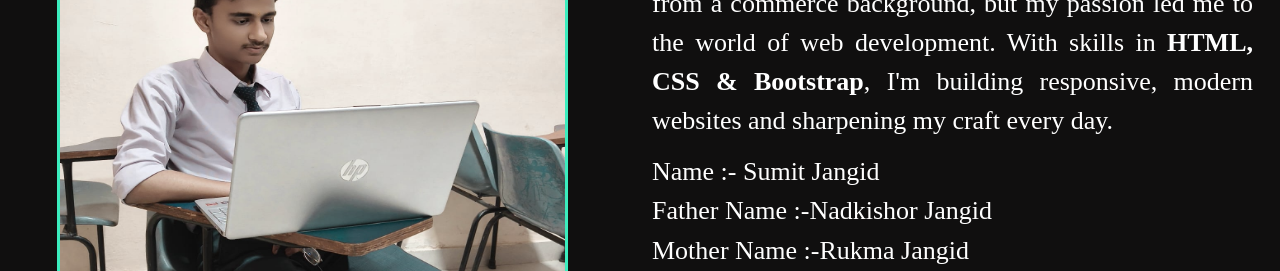
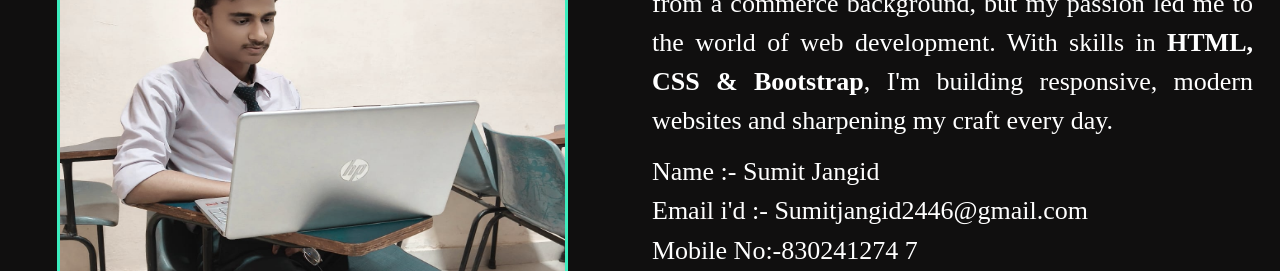
Before and after one commit to sumitjangid2446/profile, a plain HTML site: page index.html in a window 1280 px wide. Shown: the part 880-1151 px from the top of the page. Drawn offline with nearby package versions, Linux system fonts and the light colour scheme.

Commit message:
Update README.md

```diff
--- a/index.html
+++ b/index.html
@@ -85,8 +85,6 @@
 
           </p>
           <h6>Name :- Sumit Jangid</h6>
-          <h6>Father Name :-Nadkishor Jangid</h6>
-          <h6>Mother Name :-Rukma Jangid</h6>
           <h6>Email i'd :- Sumitjangid2446@gmail.com</h6>
           <h6>Mobile No:-830241274 7</h6>
 
```
